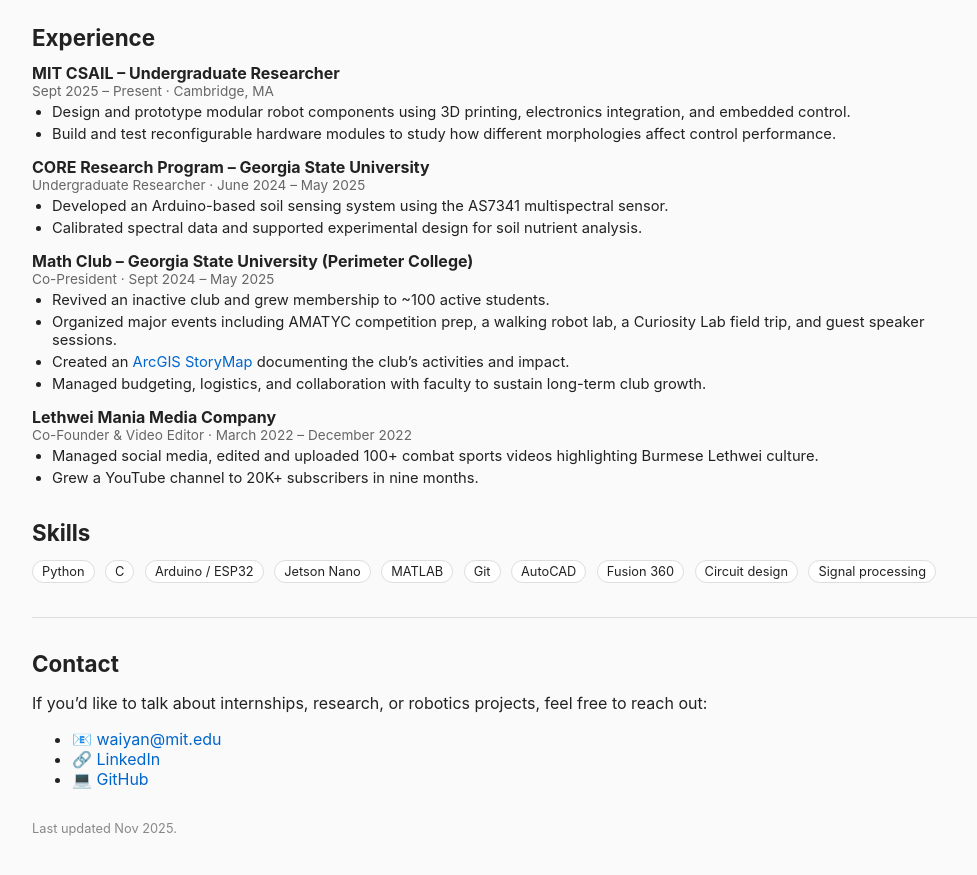
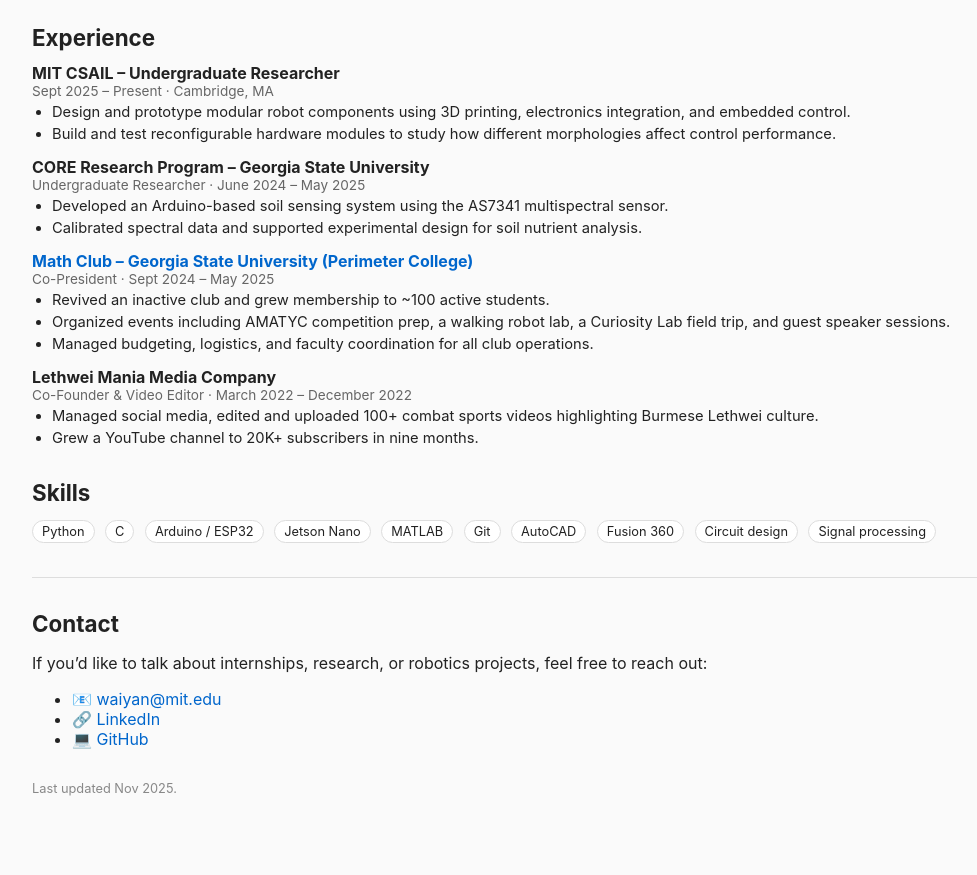
Before and after one commit to Waiyan512/portfolio, a Jekyll site: the page built from index.md, in a window 1280 px wide and 900 px high, scrolled down 1211 px. Shown: the top 875 px of the window, without its empty margins (128-1105 px from the left). Built offline with Jekyll 4.4.1, drawn with Linux system fonts in a browser that asks for light colours.

Commit message:
Update index.md

```diff
--- a/index.md
+++ b/index.md
@@ -115,15 +115,21 @@ My technical interests include **robot morphology**, **embedded control**, and *
   </div>
 
   <div class="item-block">
-  <div class="item-title"><strong>Math Club – Georgia State University (Perimeter College)</strong></div>
+  <div class="item-title">
+    <strong>
+      <a href="https://storymaps.arcgis.com/stories/2cf810f5ab8446188b9f6c4638d0dc26" target="_blank">
+        Math Club – Georgia State University (Perimeter College)
+      </a>
+    </strong>
+  </div>
   <div class="item-meta">Co-President · Sept 2024 – May 2025</div>
   <ul>
     <li>Revived an inactive club and grew membership to ~100 active students.</li>
-    <li>Organized major events including AMATYC competition prep, a walking robot lab, a Curiosity Lab field trip, and guest speaker sessions.</li>
-    <li>Created an <a href="https://storymaps.arcgis.com/stories/2cf810f5ab8446188b9f6c4638d0dc26" target="_blank">ArcGIS StoryMap</a> documenting the club’s activities and impact.</li>
-    <li>Managed budgeting, logistics, and collaboration with faculty to sustain long-term club growth.</li>
+    <li>Organized events including AMATYC competition prep, a walking robot lab, a Curiosity Lab field trip, and guest speaker sessions.</li>
+    <li>Managed budgeting, logistics, and faculty coordination for all club operations.</li>
   </ul>
 </div>
+
 
 
   <div class="item-block">
```
